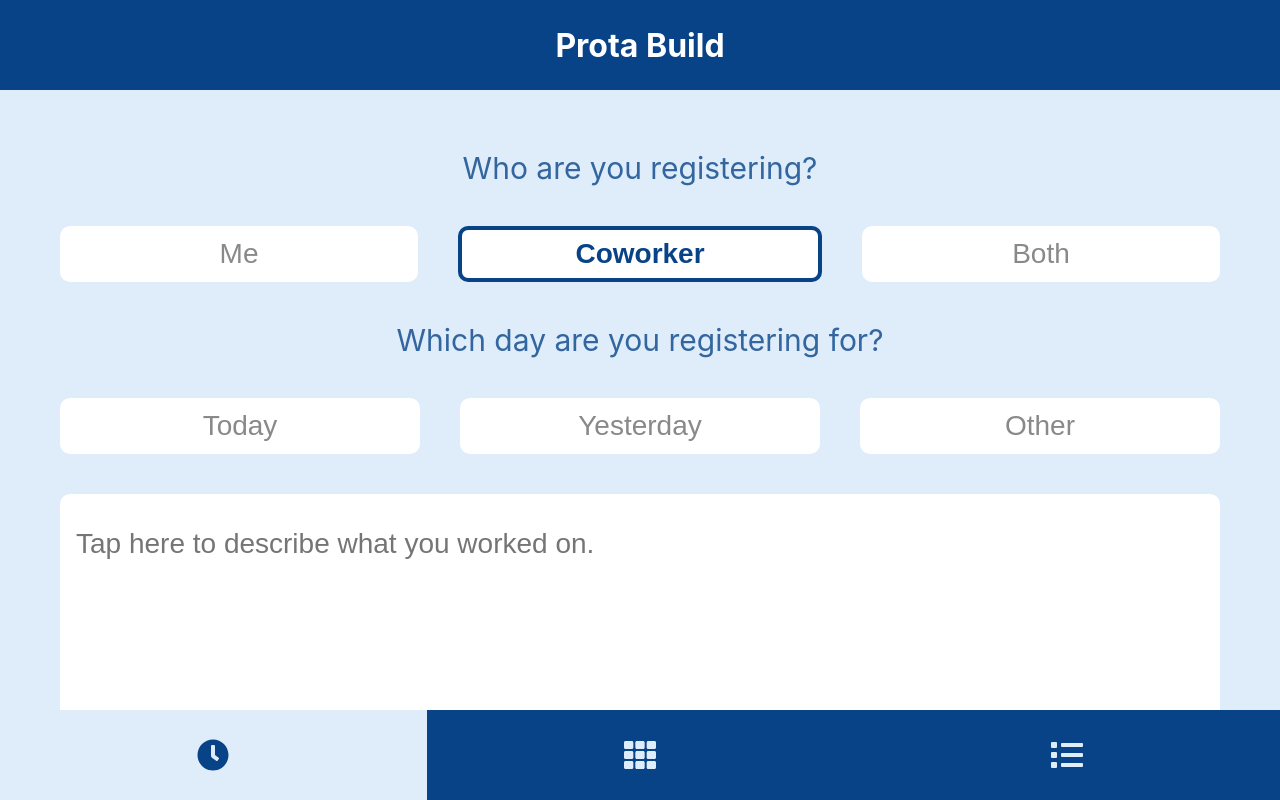
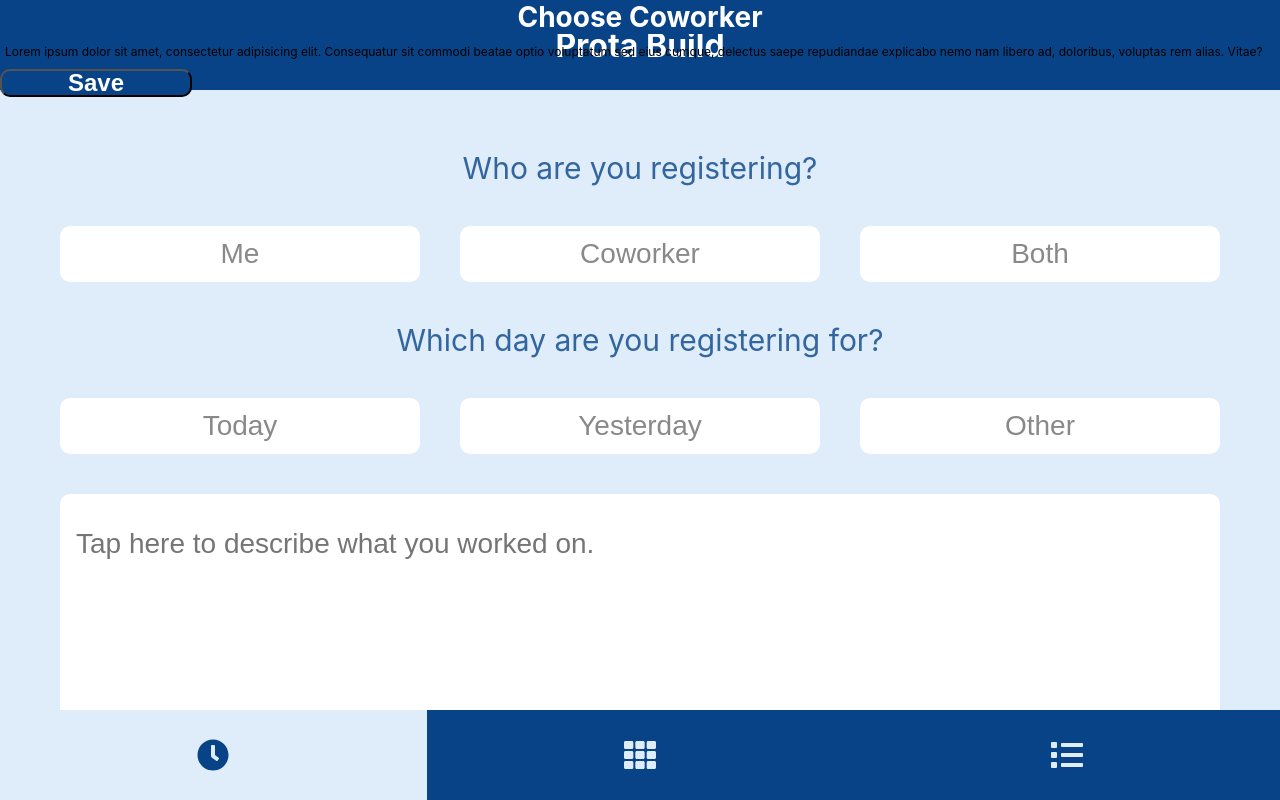
Before and after one commit to alexandrabagi/app_built_for_builders, a React (Create React App) app in the folder React/: page /hours in a window 1280 px wide. Both pictures are taken after a click on the button "Coworker". Shown: the top 800 px of the page. Built offline with nearby package versions, Linux system fonts and the light colour scheme.

Commit message:
Popup started

```diff
--- a/React/package.json
+++ b/React/package.json
@@ -12,6 +12,7 @@
     "react-dom": "16.11.0",
     "react-router-dom": "^5.1.2",
     "react-scripts": "^3.2.0",
+    "reactjs-popup": "^1.5.0",
     "string_decoder": "1.3.0",
     "url": "0.11.0"
   },
--- a/React/src/App.css
+++ b/React/src/App.css
@@ -86,11 +86,11 @@
   transition: transform 0.5s;
 }
 
-.blocks-container > *.selected {
+/*.blocks-container > *.selected {
   transform: scale(1.15);
   box-shadow: 0 0 100px rgba(90, 90, 90, 0.5);
   z-index: 1;
-}
+}*/
 
 /*.blocks-container img {
   animation-name: fade-in;
@@ -121,24 +121,6 @@
   border-radius: 12;
 }
 
-.button-unselected {
-  background: white;
-  color: #898989;
-  margin: 20;
-  border-radius: 10;
-  font-size: 28;
-  font-weight: 'normal'
-}
-
-.button-selected {
-  background: white;
-  color: #084387;
-  margin: 20;
-  border-radius: 10;
-  font-size: 28;
-  font-weight: 'normal'
-}
-
 .content-area {
   padding: 40px;
   text-align: center;
@@ -147,16 +129,23 @@
 .content-area button {
   width: 100%;
   height: 56px;
-  background-color: #EEEEEE;
+  background: white;
+  color: #898989;
   border: none;
-  font-size: 16px;
-  font-weight: bold;
-  margin: 18px 0;
+  border-radius: 10px;
+  font-size: 28px;
+  font-weight: normal;
+  margin: 20px;
 }
 
 .content-area button.selected {
-  background-color: rgba(8, 71, 142, 0.849);
-  color: #FFFFFF;
+  background-color: white;
+  color: #084387;
+  margin: 20;
+  border-radius: 10;
+  font-size: 28px;
+  font-weight: bold;
+  border: 4px solid #084387;
 }
 
 .bottom-toolbar {
@@ -214,6 +203,43 @@
   background-color: #084387;
 }
 
+.modal {
+  font-size: 12px;
+  height: 800px;
+  position: center;
+}
+
+.modal > .header {
+  background-color: #084387;
+  color: white;
+  width: 100%;
+  font-size: 28px;
+  font-weight: bold;
+  text-align: center;
+}
+.modal > .content {
+  width: 100%;
+  padding: 10px 5px;
+}
+.modal > .actions {
+  margin: auto;
+}
+.modal > .actions {
+  width: 50%;
+  padding: 10px 5px;
+  text-align: center;
+}
+.modal > .close {
+  background-color: #084387;
+  color: white;
+  font-weight: bold;
+  width: 15%;
+  padding: 2px 5px;
+  line-height: 20px;
+  font-size: 24px;
+  border-radius: 10px;
+}
+
 @media screen and (max-width: 576px) {
 
   body, html {
@@ -232,4 +258,26 @@
     margin-bottom: 3.5vw;
   }
 
+  .popup {
+    position: fixed;
+    width: 100%;
+    height: 100%;
+    top: 0;
+    left: 0;
+    right: 0;
+    bottom: 0;
+    margin: auto;
+    background-color: #dfecfa;
+  }
+
+  .popup_inner {
+    position: absolute;
+    left: 25%;
+    right: 25%;
+    top: 25%;
+    bottom: 25%;
+    margin: auto;
+    border-radius: 10px;
+    background: white;
+  }
 }
--- /dev/null
+++ b/React/src/HourRegistration.css
@@ -0,0 +1,19 @@
+.selected {
+    background: white;
+    color: #084387;
+    margin: 20;
+    border-radius: 10;
+    font-size: 28;
+    font-weight: bold;
+    border: 4px solid #084387,
+}
+
+button {
+    background: white;
+    color: #898989;
+    margin: 20;
+    border-radius: 10;
+    font-size: 28;
+    font-weight: normal;
+    border: 4px solid #084387,
+}
--- a/React/src/components/Button.js
+++ b/React/src/components/Button.js
@@ -1,22 +1,48 @@
 import React from 'react'
 
-const bStyle = {
+class Button extends React.Component {
+    styles = {
+        unselected: {
             background: 'white',
             color: '#898989',
             margin: 20,
             borderRadius: 10,
             fontSize: 28,
             fontWeight: 'normal'
-};
+        },
+        selected: {
+            background: 'white',
+            color: '#084387',
+            margin: 20,
+            borderRadius: 10,
+            fontSize: 28,
+            fontWeight: 'bold',
+            border: '4px solid #084387',
+        },
+    }
 
-const props = {
+    state = {
+        active: false
+    }
+
+    props = {
         label: '',
     }
 
-const Button = props => (
-    <button style={bStyle} onClick={props.onClick}>
-        {props.label}
+    handleClick = () => {
+        this.setState(prevState => ({
+            active: !prevState.active
+        }));
+    }
+    render() {
+        return (
+        <button
+            style={this.state.active ? this.styles.selected : this.styles.unselected}
+            onClick={this.handleClick}>
+            {this.props.label}
         </button>
-);
+        )
+    }
+};
 
 export default Button;
--- /dev/null
+++ b/React/src/components/ButtonSubmit.js
@@ -0,0 +1,22 @@
+import React from 'react'
+
+const bStyle = {
+    background: '#084387',
+    color: 'white',
+    margin: 20,
+    borderRadius: 10,
+    fontSize: 28,
+    fontWeight: 'bold',
+};
+
+const props = {
+    label: '',
+}
+
+const Button = props => (
+    <button style={bStyle} onClick={props.onClick}>
+        {props.label}
+    </button>
+);
+
+export default Button;
--- a/React/src/components/ButtonVerbose.js
+++ /dev/null
@@ -1,48 +0,0 @@
-import React from 'react'
-
-class ButtonVerbose extends React.Component {
-    styles = {
-        unselected: {
-            background: 'white',
-            color: '#898989',
-            margin: 20,
-            borderRadius: 10,
-            fontSize: 28,
-            fontWeight: 'normal'
-        },
-        selected: {
-            background: 'white',
-            color: '#084387',
-            margin: 20,
-            borderRadius: 10,
-            fontSize: 28,
-            fontWeight: 'bold',
-            border: '4px solid #084387',
-        },
-    }
-
-    state = {
-        active: false
-    }
-
-    props = {
-        label: '',
-    }
-
-    handleClick = () => {
-        this.setState(prevState => ({
-            active: !prevState.active
-        }));
-    }
-    render() {
-        return (
-        <button
-            style={this.state.active ? this.styles.selected : this.styles.unselected}
-            onClick={this.handleClick}>
-            {this.props.label}
-        </button>
-        )
-    }
-};
-
-export default ButtonVerbose;
--- /dev/null
+++ b/React/src/components/Content.js
@@ -0,0 +1,15 @@
+import React from "react";
+import ButtonSubmit from './ButtonSubmit'
+
+export default ({ close }) => (
+  <div className="modal">
+    <div className="header"> Choose Coworker</div>
+    <div className="content">
+      Lorem ipsum dolor sit amet, consectetur adipisicing elit. Consequatur sit
+      commodi beatae optio voluptatum sed eius cumque, delectus saepe
+      repudiandae explicabo nemo nam libero ad, doloribus, voluptas rem alias.
+      Vitae?
+    </div>
+    <button className="close" onClick={close}>Save</button>
+  </div>
+);
--- a/React/src/screens/HourRegistration.js
+++ b/React/src/screens/HourRegistration.js
@@ -1,15 +1,24 @@
 import React from 'react';
+import Popup from 'reactjs-popup'
+
 import InputField from '../components/InputField'
-import ButtonVerbose from '../components/ButtonVerbose'
 import Button from '../components/Button'
+import Content from '../components/Content'
+
+// import '../HourRegistration.css'
 
 import Clock from './../images/Clock.PNG'
-// import { faAlignCenter } from '@fortawesome/free-solid-svg-icons';
 
+export default class HourRegistrationScreen extends React.Component {
 
-// export const CategoryScreen = props => {
-export default class HourRegistrationScreen extends React.Component {
-  //const category = props.selectedCategory;
+  state = { showPopup : false };
+
+  togglePopup() {
+    this.setState({
+      showPopup: !this.state.showPopup
+    });
+  }
+
   render() {
     const textStyle = {
       fontSize: '30px',
@@ -21,18 +30,21 @@
         <div>
           <div style={textStyle}>Who are you registering?</div>
           <div className='row'>
-            <Button className="buttonStyle" label="Me">{this.props.label}</Button>
-            <ButtonVerbose label="Coworker">{this.props.label}</ButtonVerbose>
-            <Button className="buttonStyle" label="Both">{this.props.label}</Button>
+            <Button className="buttonStyle" label="Me" />
+            <Popup modal trigger={
+              <button className="button-unselected">Coworker</button>}>
+                {close => <Content close={close} />}
+            </Popup>
+            <Button className="buttonStyle" label="Both" />
           </div>
         </div>
 
         <div>
           <div style={textStyle}>Which day are you registering for?</div>
           <div className='row'>
-          <Button label="Today">{this.props.label}</Button>
-          <Button label="Yesterday">{this.props.label}</Button>
-          <ButtonVerbose label="Other">{this.props.label}</ButtonVerbose>
+          <Button label="Today" />
+          <Button label="Yesterday" />
+          <Button label="Other" />
           </div>
       </div>
 
@@ -42,7 +54,6 @@
       <div className="img container">
         <img src={Clock} alt="clock"/>
       </div>
-
     </div>
   )};
 };
```
Also changed, not shown: React/src/components/PopUp.js (added, +20 -0 lines), 2 other files (tests, documents, lock files or other folders). Lines whose indentation alone changed are shown as unchanged.
